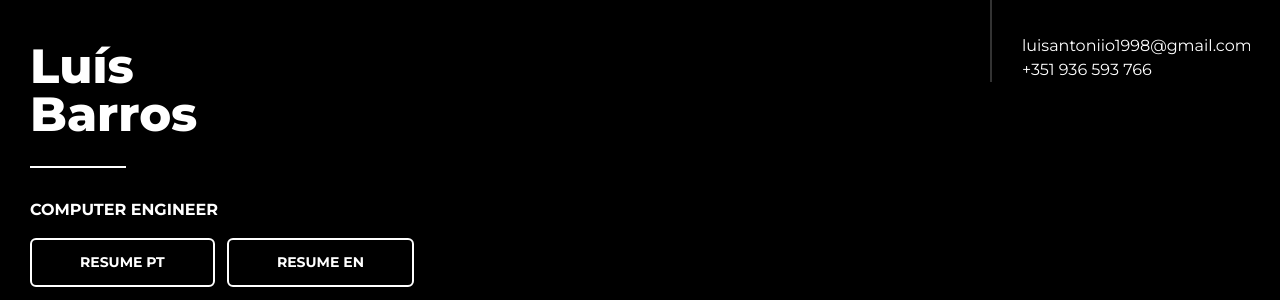
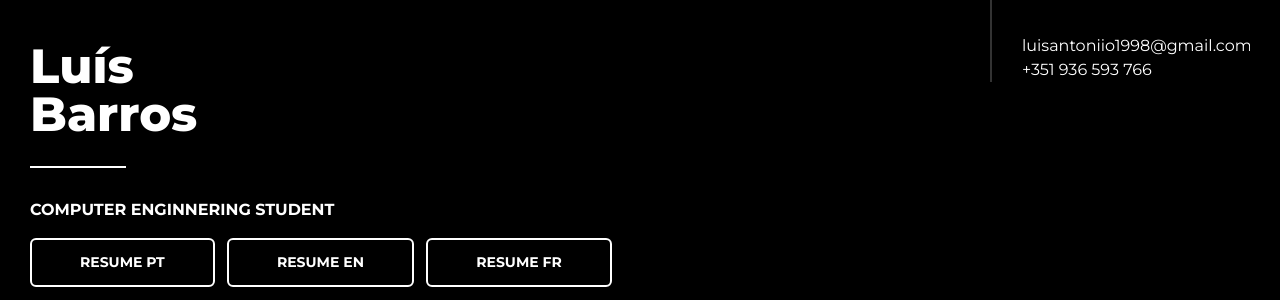
Before and after one commit to luisantoniio1998/luisantoniio1998.github.io, a plain HTML site: page index.html in a window 1280 px wide. Shown: the part 262-562 px from the top of the page. Drawn offline with Linux system fonts and the light colour scheme.

Commit message:
Add files via upload

```diff
--- a/index.html
+++ b/index.html
@@ -71,7 +71,7 @@
 								<h2
 									class="display-1 display-animated display-animated-in animation-translate animation-item-2">
 									Luís <br> Barros</h2>
-								<p class="lead animation-translate animation-item-3">COMPUTER ENGINEER </p>
+								<p class="lead animation-translate animation-item-3">COMPUTER ENGINNERING STUDENT</p>
 								<form method="get" action="assets/assets/documents/CV_PT.pdf"
 									style="display:inline-block">
 									<button type="submit" class=" button-class btn btn-primary" style="margin-right: 0.5rem;" >Resume PT</button>
@@ -80,6 +80,10 @@
 									style="display:inline-block">
 									<button type="submit" class="button-class btn btn-primary" style="margin-right: 0.5rem;">Resume EN</button>
 								</form>
+								<form method="get" action="assets/assets/documents/CV_FR.pdf"
+								style="display:inline-block">
+								<button type="submit" class="button-class btn btn-primary" style="margin-right: 0.5rem;">Resume FR</button>
+							</form>
 								<div>
 								<a onclick="location.href='https://www.linkedin.com/in/-luis-barros-/';" class="linkedin-btn button-class " style="cursor: pointer;">
 									<img src="assets\img\linkedin-in-logo.svg" alt="LinkedIn Logo" width="30" height="30" viewBox="0 0 24 24" class="linkedin-icon">
```
